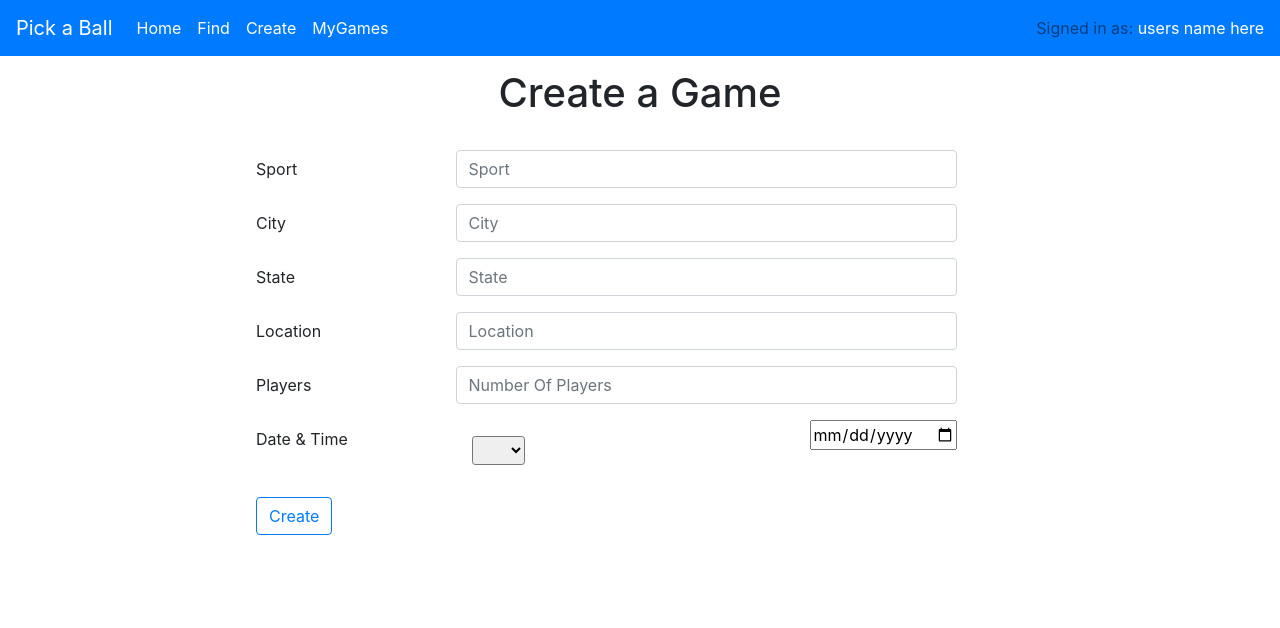
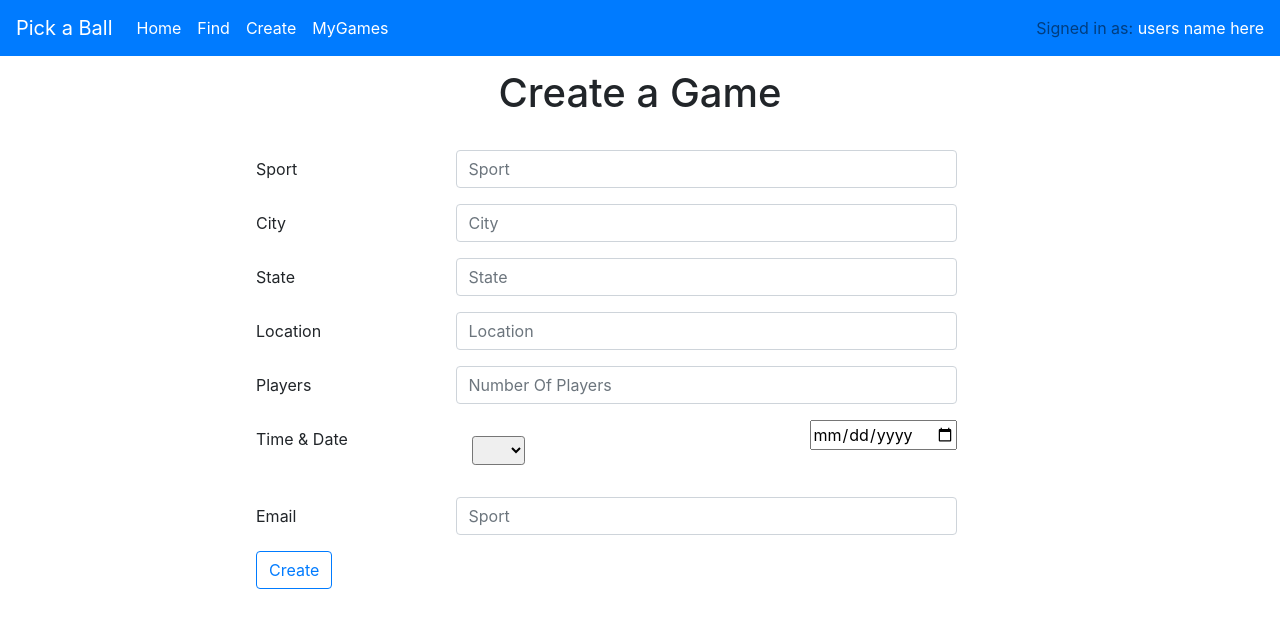
Before and after one commit to garyliggins/pick-a-ball, a React (Create React App) app in the folder client/: page /createGame in a window 1280 px wide. Shown: the top 628 px of the page. Built offline with nearby package versions, Linux system fonts and the light colour scheme.

Commit message:
Last of Paul Changes

```diff
--- a/client/src/components/CreateComp.jsx
+++ b/client/src/components/CreateComp.jsx
@@ -14,6 +14,7 @@ const [location, setLocation] = useState("");
 const [players, setPlayers] = useState("");
 const [time, setTime] = useState("");
 const [date, setDate] = useState("");
+const [email, setEmail] = useState("");
 const [errors, setErrors] = useState("");
 
 const addGame = (e) => {
@@ -104,7 +105,7 @@ const addGame = (e) => {
 
           <Form.Group as={Row}>
             <Form.Label column sm="3">
-              Date & Time
+              Time & Date
             </Form.Label>
             <Col sm="8">
             <select className="btn-sm mr-auto  m-3 " id="phaseSelection" onChange={(e) => setTime(e.target.value)}>
@@ -118,6 +119,15 @@ const addGame = (e) => {
             <input type="date" format="mm-dd-yyyy" className="order-2 mr-auto ml-3 d-inline float-right" onChange={(e) => setDate(e.target.value)} />
             </Col>
           </Form.Group>
+          {/* email */}
+          <Form.Group as={Row}>
+            <Form.Label column sm="3">
+              Email
+            </Form.Label>
+            <Col sm="8">
+            <Form.Control size="md" type="text" placeholder="Sport" onChange={(e) => setEmail(e.target.value)}/>
+            </Col>
+          </Form.Group>
           <Button type="submit" variant="outline-primary">Create</Button>{' '}
         </Form>
       </div>
```
Also changed, not shown: 1 other file (tests, documents, lock files or other folders).
